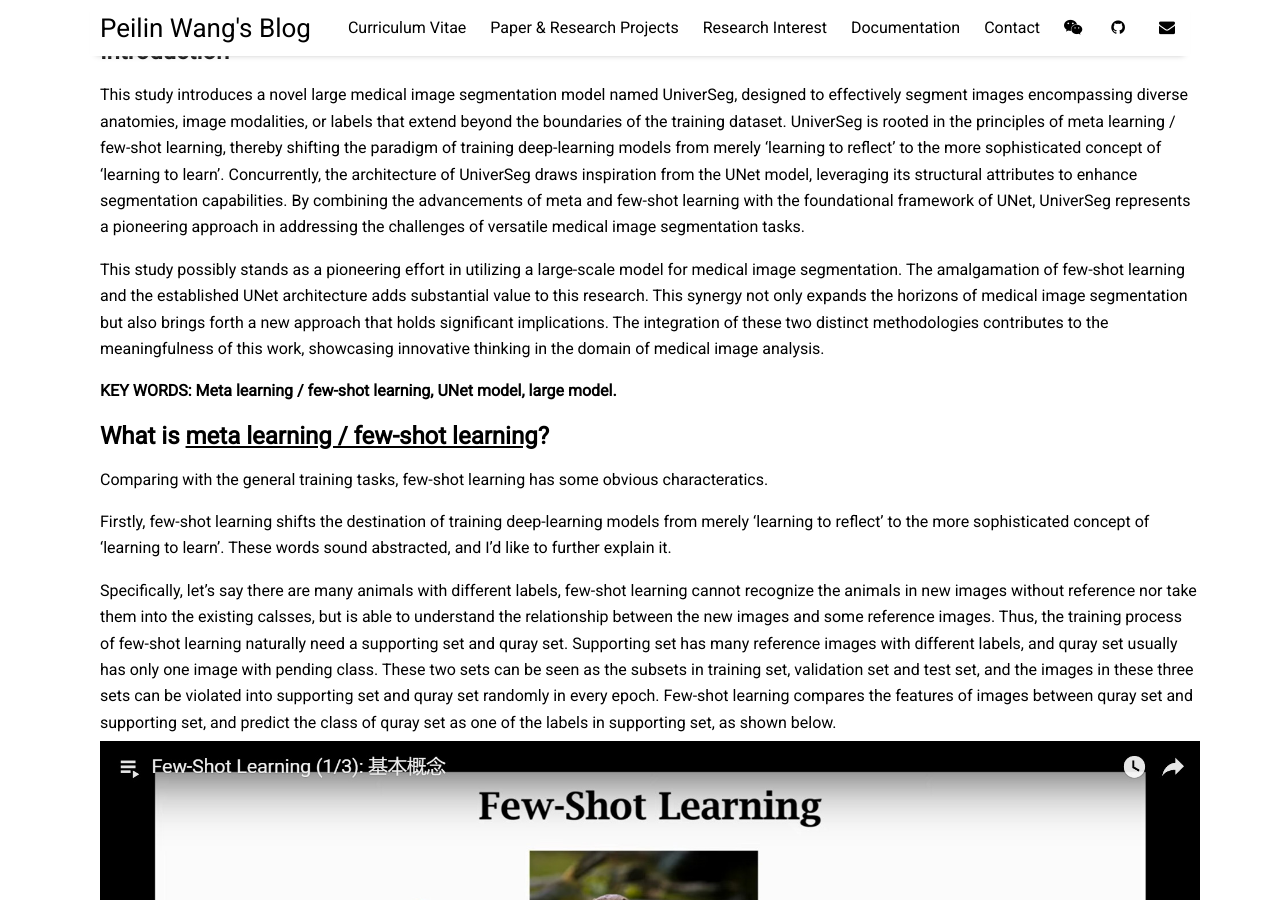
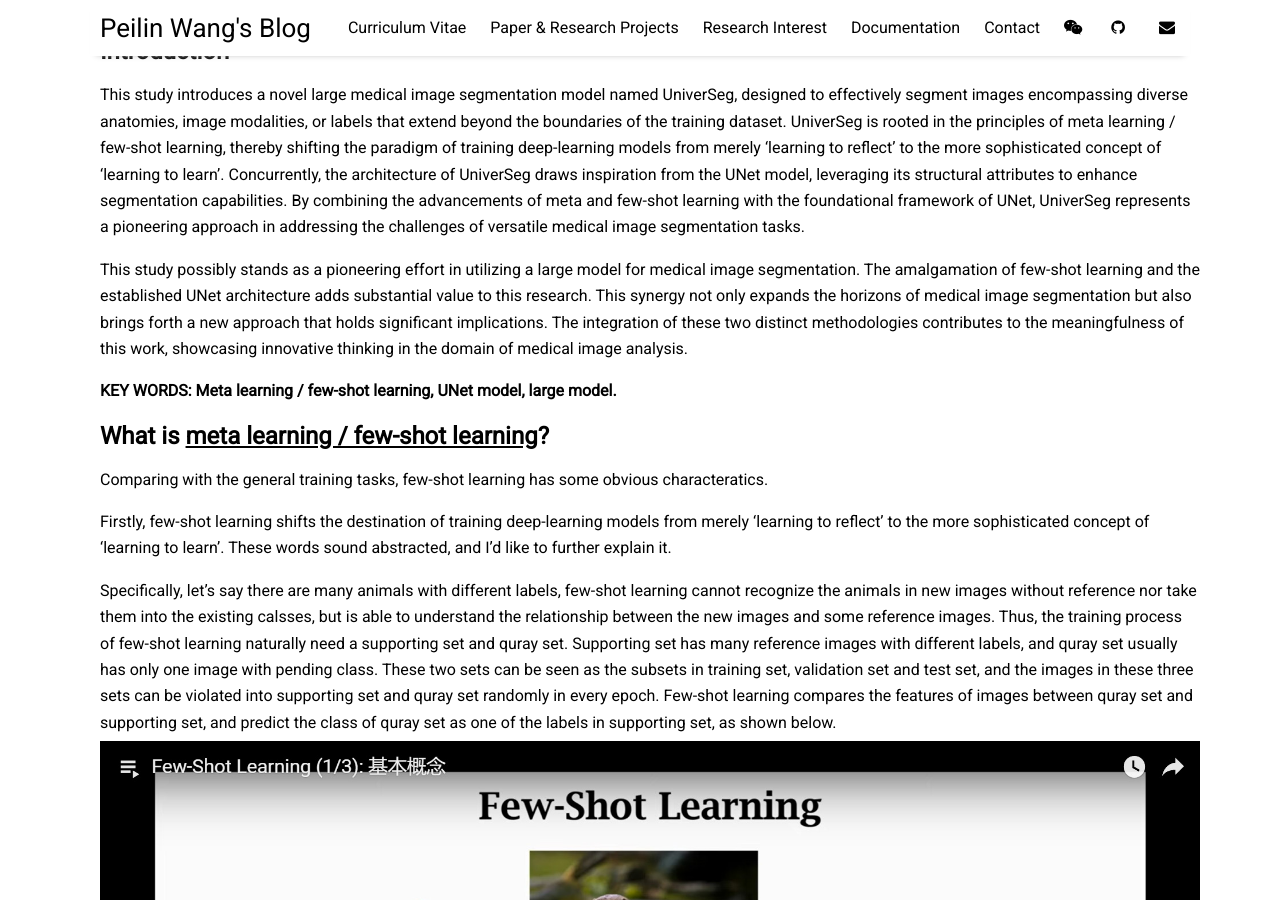
Before and after one commit to peilin-wang-git/peilin-wang-git.github.io, a Jekyll site: the page built from _posts/2023-08-06-PaperReading-MedicalLargeModel.md, in a window 1280 px wide and 900 px high, scrolled down 765 px. Built offline with Jekyll 4.4.1, drawn with Linux system fonts in a browser that asks for light colours; nearby versions of some CDN libraries; some of the changed text lies outside the part shown.

Commit message:
Update 2023-08-06-PaperReading-MedicalLargeModel.md

```diff
--- a/_posts/2023-08-06-PaperReading-MedicalLargeModel.md
+++ b/_posts/2023-08-06-PaperReading-MedicalLargeModel.md
@@ -13,7 +13,7 @@ image: paper-reading-1-1.jpg
 
 This study introduces a novel large medical image segmentation model named UniverSeg, designed to effectively segment images encompassing diverse anatomies, image modalities, or labels that extend beyond the boundaries of the training dataset. UniverSeg is rooted in the principles of meta learning / few-shot learning, thereby shifting the paradigm of training deep-learning models from merely 'learning to reflect' to the more sophisticated concept of 'learning to learn'. Concurrently, the architecture of UniverSeg draws inspiration from the UNet model, leveraging its structural attributes to enhance segmentation capabilities. By combining the advancements of meta and few-shot learning with the foundational framework of UNet, UniverSeg represents a pioneering approach in addressing the challenges of versatile medical image segmentation tasks.
 
-This study possibly stands as a pioneering effort in utilizing a large-scale model for medical image segmentation. The amalgamation of few-shot learning and the established UNet architecture adds substantial value to this research. This synergy not only expands the horizons of medical image segmentation but also brings forth a new approach that holds significant implications. The integration of these two distinct methodologies contributes to the meaningfulness of this work, showcasing innovative thinking in the domain of medical image analysis.
+This study possibly stands as a pioneering effort in utilizing a large model for medical image segmentation. The amalgamation of few-shot learning and the established UNet architecture adds substantial value to this research. This synergy not only expands the horizons of medical image segmentation but also brings forth a new approach that holds significant implications. The integration of these two distinct methodologies contributes to the meaningfulness of this work, showcasing innovative thinking in the domain of medical image analysis.
 
 **KEY WORDS: Meta learning / few-shot learning, UNet model, large model.**
 
```
Also changed, not shown: other parts of _posts/2023-08-06-PaperReading-MedicalLargeModel.md (+1 -1 lines).
